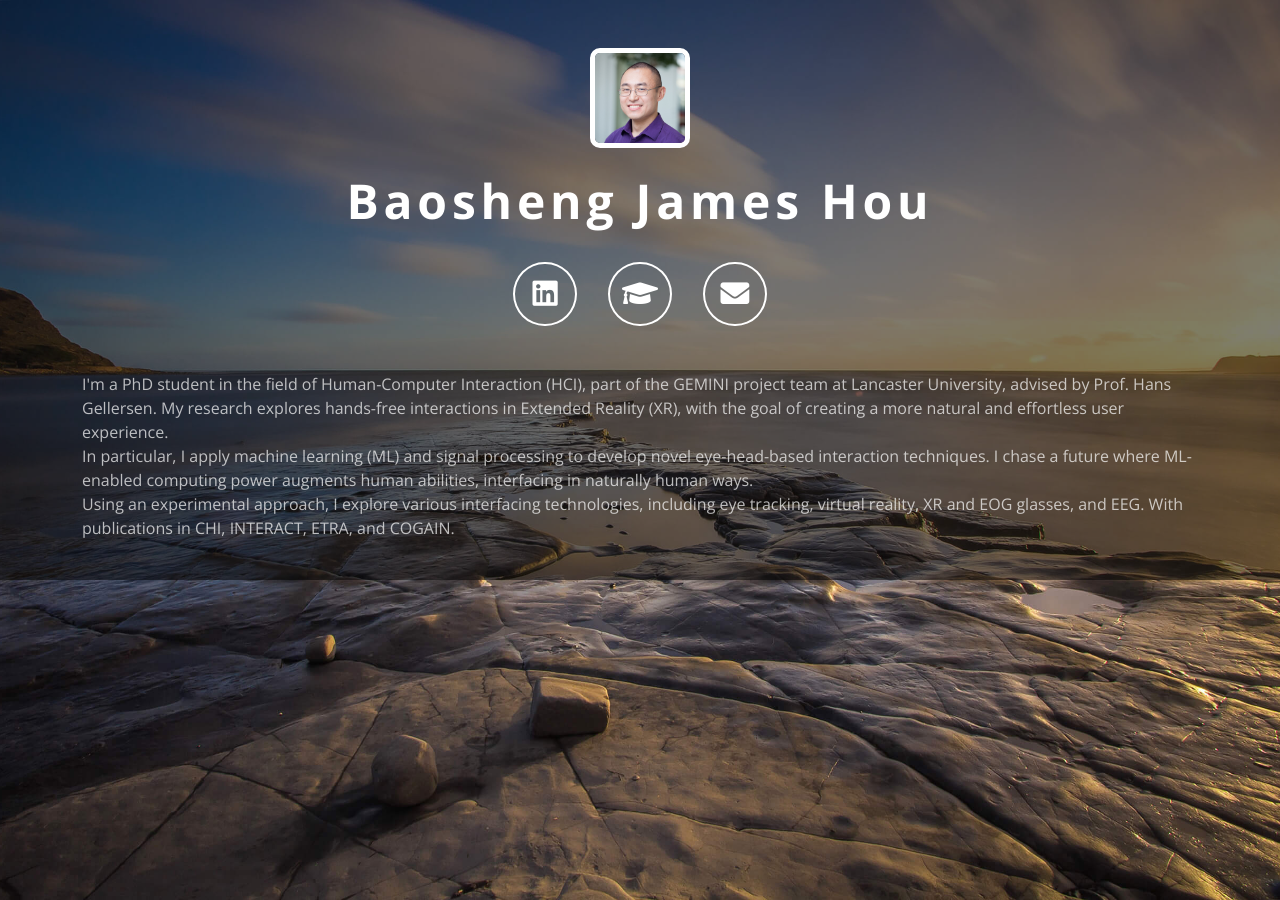
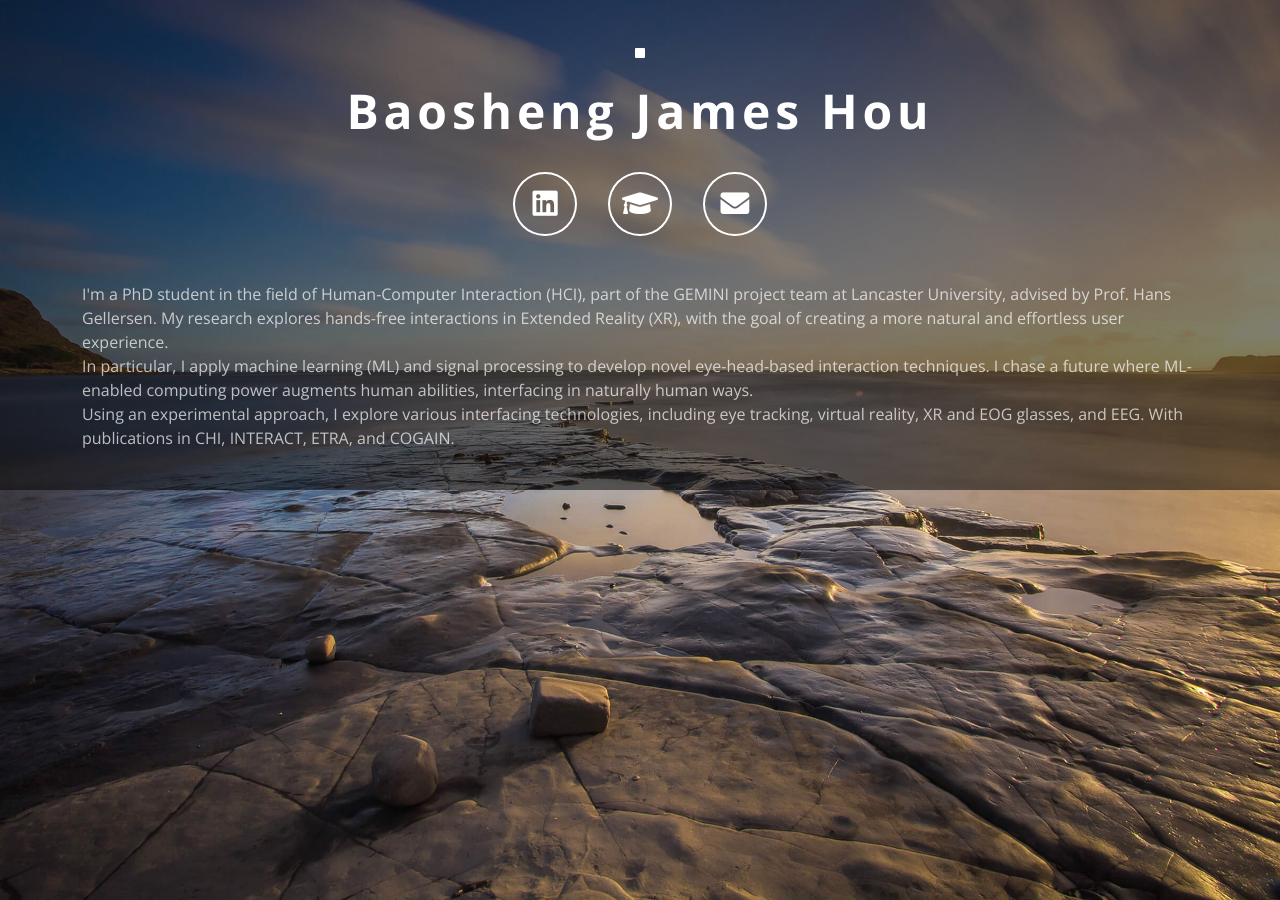
Before and after one commit to baoshengjameshou/baoshengjameshou.github.io, a Jekyll site: the page built from docs/index.html, in a window 1280 px wide. Built offline with Jekyll 4.4.1, drawn with Linux system fonts in a browser that asks for light colours.

Commit message:
Update theme.scss adjust avatart to 10px

```diff
--- a/docs/css/theme.scss
+++ b/docs/css/theme.scss
@@ -37,8 +37,8 @@ div.fuse-core-content {
 /* --------- Avatar ---------------------------------------------------------------------------- */
 
 #avatar {
-    height: 100px;
-    width: 100px;
+    height: 10px;
+    width: 10px;
     border-radius: 10%;
     border: 5px solid white;
 }
```
